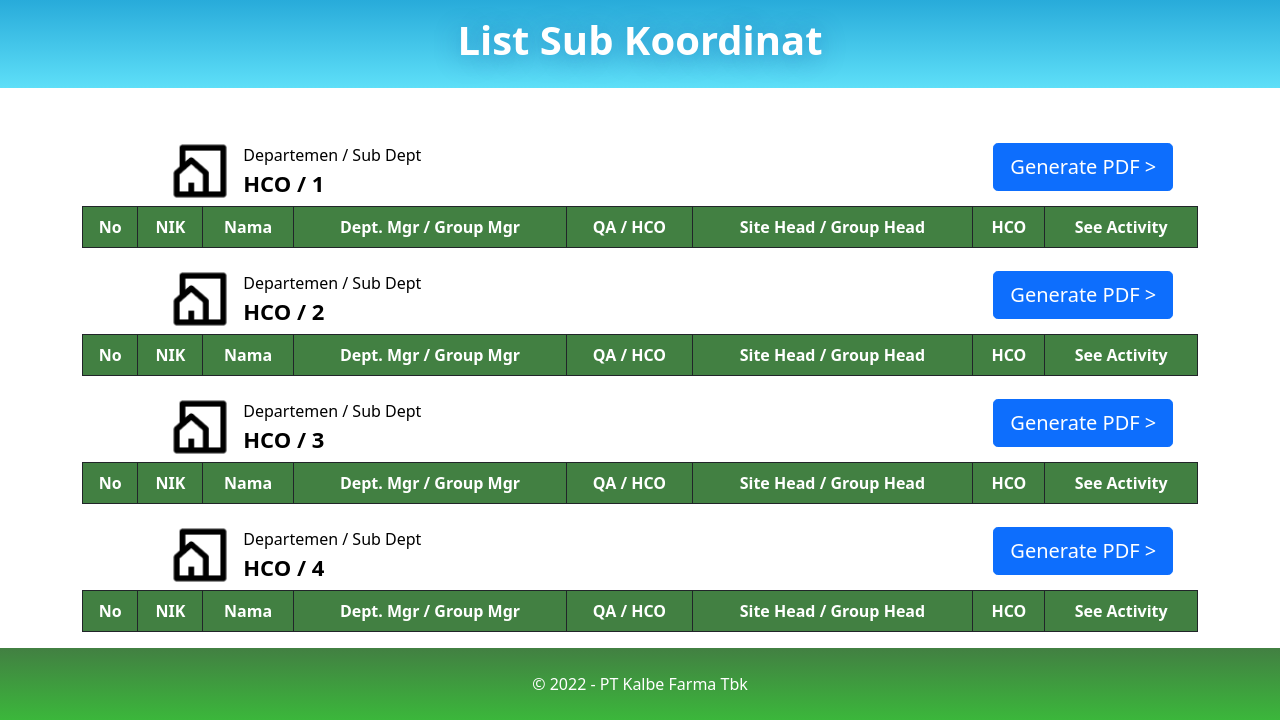
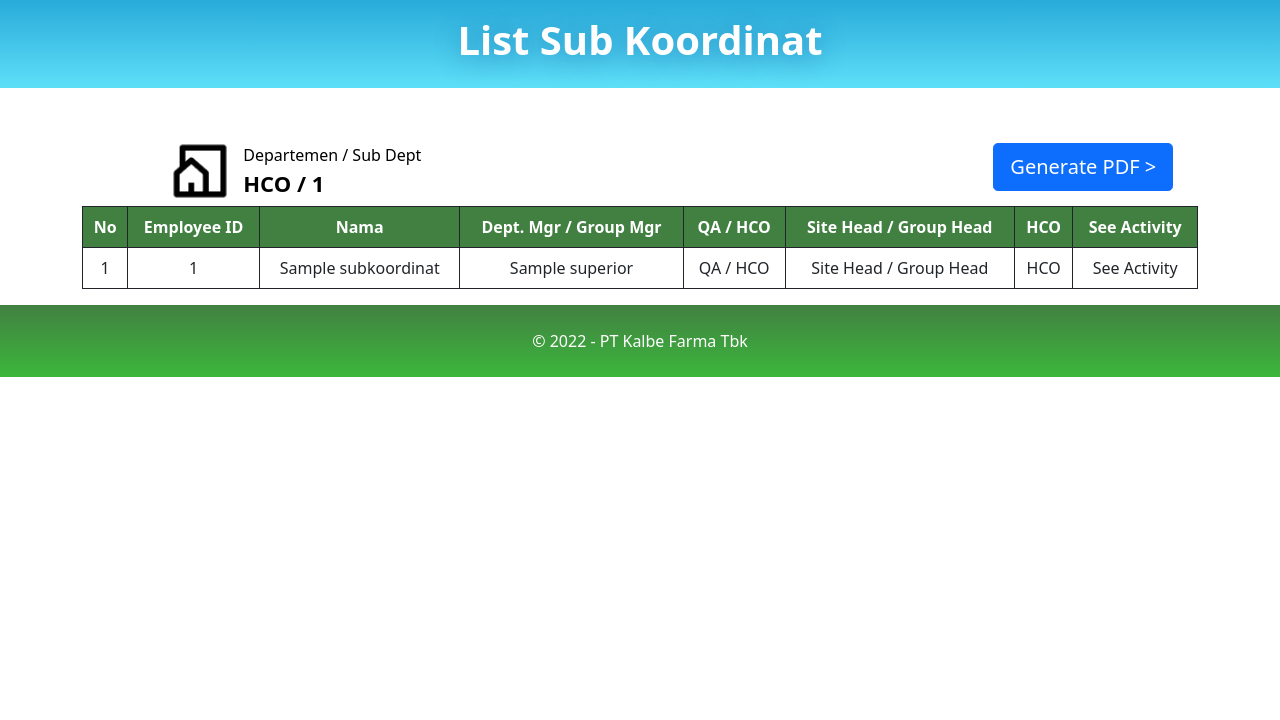
Before and after one commit to chandra19033/WebKalbe, a CodeIgniter 4 app: template app/Views/pages/list_subkoordinat.php in a window 1280 px wide. Shown: the part 94-814 px from the top of the page. After the commit the page ends 471 px from the top, so only its background shows below. Run offline with PHP 8.4 and a stand-in for CodeIgniter, Linux system fonts and the light colour scheme; the template is opened without the code that fills it: most values are stand-ins (such as "Sample title", 1, 10 or a date in 2020); lists and menus that the app fills with data are empty; some libraries are stand-ins or nearby versions.

Commit message:
sub koordiant

```diff
--- a/app/Views/pages/list_subkoordinat.php
+++ b/app/Views/pages/list_subkoordinat.php
@@ -74,7 +74,7 @@
             <thead>
                 <tr>
                     <th scope="col">No</th>
-                    <th scope="col">NIK</th>
+                    <th scope="col">Employee ID</th>
                     <th scope="col">Nama </th>
                     <th scope="col">Dept. Mgr / Group Mgr</th>
                     <th scope="col">QA / HCO</th>
@@ -84,180 +84,24 @@
                 </tr>
             </thead>
 
+            <tbody>
+                <?php $i = 1; ?>
+                <?php foreach ($subkoordinat as $s) : ?>
+                    <tr>
+                        <td scope="col"><?= $i++; ?></th>
+                        <td scope="col"><?= $s['Employee_ID']; ?></th>
+                        <td scope="col"><?= $s['Employee_Name']; ?></th>
+                        <td scope="col"><?= $s['Superior']; ?></th>
+                        <td scope="col">QA / HCO</th>
+                        <td scope="col">Site Head / Group Head</th>
+                        <td scope="col">HCO</th>
+                        <td scope="col">See Activity</th>
+                    </tr>
+                <?php endforeach; ?>
+            </tbody>
         </table>
     </div>
 </section>
 
-<section>
-    <div class="d-flex flex-row col-11">
-        <div class="col-6 d-flex align-items-center justify-content-center">
-            <img src="<?= base_url("/assets/depart.png") ?>" alt="" style="height: 70px">
-            <div class="dekripsi ms-2" style="height: 55px; color:black;">
-                <p class="fw-light" style="margin-bottom: 0px;">Departemen / Sub Dept</p>
-                <p class="fw-bold" style="font-size: 22px;">HCO / 2</p>
-            </div>
-        </div>
-        <div class="col-6 d-flex align-items-center justify-content-end">
-            <div class="dekripsi ms-2" style="height: 55px; color:black;">
-                <a class="btn btn-primary btn-lg" href="" role="button">Generate PDF ></a>
-            </div>
-        </div>
-    </div>
-</section>
 
-<section>
-    <style>
-        .table {
-            text-align: center;
-        }
-
-        .table th {
-            background-color: #428042;
-            color: white;
-        }
-
-        .table a {
-            /* border: 1px solid black; */
-            text-decoration: none;
-            color: white;
-            box-shadow: 0px 4px 4px rgba(0, 0, 0, 0.3);
-            border-radius: 5px;
-            padding: 7px;
-        }
-    </style>
-
-    <div class="container">
-        <table class="table table-bordered border-dark">
-            <thead>
-                <tr>
-                    <th scope="col">No</th>
-                    <th scope="col">NIK</th>
-                    <th scope="col">Nama </th>
-                    <th scope="col">Dept. Mgr / Group Mgr</th>
-                    <th scope="col">QA / HCO</th>
-                    <th scope="col">Site Head / Group Head</th>
-                    <th scope="col">HCO</th>
-                    <th scope="col">See Activity</th>
-                </tr>
-            </thead>
-
-        </table>
-    </div>
-</section>
-
-<section>
-    <div class="d-flex flex-row col-11">
-        <div class="col-6 d-flex align-items-center justify-content-center">
-            <img src="<?= base_url("/assets/depart.png") ?>" alt="" style="height: 70px">
-            <div class="dekripsi ms-2" style="height: 55px; color:black;">
-                <p class="fw-light" style="margin-bottom: 0px;">Departemen / Sub Dept</p>
-                <p class="fw-bold" style="font-size: 22px;">HCO / 3</p>
-            </div>
-        </div>
-        <div class="col-6 d-flex align-items-center justify-content-end">
-            <div class="dekripsi ms-2" style="height: 55px; color:black;">
-                <a class="btn btn-primary btn-lg" href="" role="button">Generate PDF ></a>
-            </div>
-        </div>
-    </div>
-</section>
-
-<section>
-    <style>
-        .table {
-            text-align: center;
-        }
-
-        .table th {
-            background-color: #428042;
-            color: white;
-        }
-
-        .table a {
-            /* border: 1px solid black; */
-            text-decoration: none;
-            color: white;
-            box-shadow: 0px 4px 4px rgba(0, 0, 0, 0.3);
-            border-radius: 5px;
-            padding: 7px;
-        }
-    </style>
-
-    <div class="container">
-        <table class="table table-bordered border-dark">
-            <thead>
-                <tr>
-
-                    <th scope="col">No</th>
-                    <th scope="col">NIK</th>
-                    <th scope="col">Nama </th>
-                    <th scope="col">Dept. Mgr / Group Mgr</th>
-                    <th scope="col">QA / HCO</th>
-                    <th scope="col">Site Head / Group Head</th>
-                    <th scope="col">HCO</th>
-                    <th scope="col">See Activity</th>
-
-                </tr>
-            </thead>
-
-        </table>
-    </div>
-</section>
-
-<section>
-    <div class="d-flex flex-row col-11">
-        <div class="col-6 d-flex align-items-center justify-content-center">
-            <img src="<?= base_url("/assets/depart.png") ?>" alt="" style="height: 70px">
-            <div class="dekripsi ms-2" style="height: 55px; color:black;">
-                <p class="fw-light" style="margin-bottom: 0px;">Departemen / Sub Dept</p>
-                <p class="fw-bold" style="font-size: 22px;">HCO / 4</p>
-            </div>
-        </div>
-        <div class="col-6 d-flex align-items-center justify-content-end">
-            <div class="dekripsi ms-2" style="height: 55px; color:black;">
-                <a class="btn btn-primary btn-lg" href="" role="button">Generate PDF ></a>
-            </div>
-        </div>
-    </div>
-</section>
-
-<section>
-    <style>
-        .table {
-            text-align: center;
-        }
-
-        .table th {
-            background-color: #428042;
-            color: white;
-        }
-
-        .table a {
-            /* border: 1px solid black; */
-            text-decoration: none;
-            color: white;
-            box-shadow: 0px 4px 4px rgba(0, 0, 0, 0.3);
-            border-radius: 5px;
-            padding: 7px;
-        }
-    </style>
-
-    <div class="container">
-        <table class="table table-bordered border-dark">
-            <thead>
-                <tr>
-                    <th scope="col">No</th>
-                    <th scope="col">NIK</th>
-                    <th scope="col">Nama </th>
-                    <th scope="col">Dept. Mgr / Group Mgr</th>
-                    <th scope="col">QA / HCO</th>
-                    <th scope="col">Site Head / Group Head</th>
-                    <th scope="col">HCO</th>
-                    <th scope="col">See Activity</th>
-                </tr>
-            </thead>
-
-        </table>
-    </div>
-</section>
 <?= $this->endSection(); ?>
```
Also changed, not shown: app/Controllers/Pages.php (+13 -134 lines), app/Models/KaryawanModel.php (added, +17 -0 lines).
